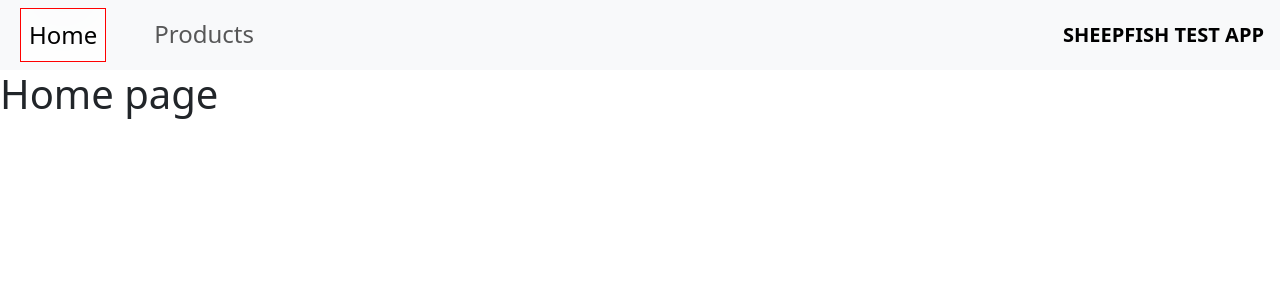
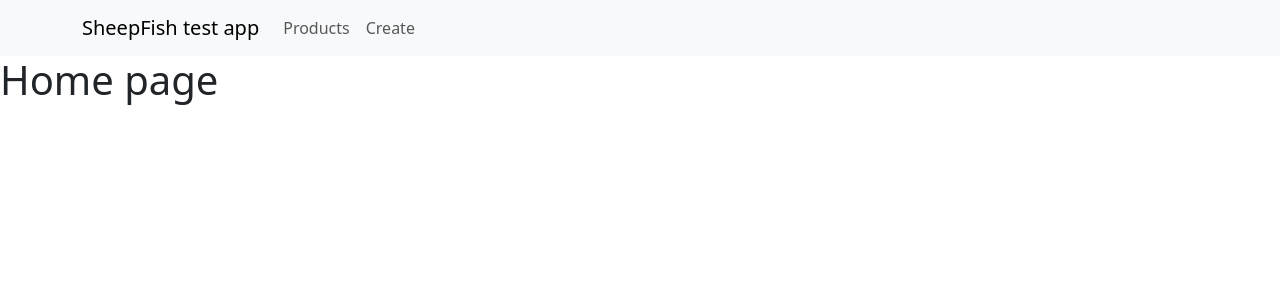
Before and after one commit to soltivka/Sheepfish-test, a React (Create React App) app: page / in a window 1280 px wide. Shown: the top 300 px of the page. Built offline with nearby package versions, Linux system fonts and the light colour scheme.

Commit message:
refactor header component

```diff
--- a/src/layout/Header/Header.module.css
+++ /dev/null
@@ -1,25 +0,0 @@
-.navbar {
-    background-color: #007BFF;
-    color: #fff;
-    display: flex;
-    padding: 20px;
-    font-size: 24px;
-    justify-content: space-between;
-}
-
-.navbarBrand {
-    font-weight: bold;
-    color: #fff;
-    text-transform: uppercase;
-}
-
-.navLink:global(.active) {
-    box-shadow: inset 0px -39px 78px -9px rgba(255,255,255,1);
-    border: solid 1px red;
-    color: orange;
-}
-
-.navLink {
-    color: #fff;
-    margin: 0 20px 0 20px;
-}
--- a/src/layout/Header/Header.tsx
+++ b/src/layout/Header/Header.tsx
@@ -1,43 +1,45 @@
 import React from "react";
-import { Link, useLocation } from "react-router-dom";
+import {Link, useLocation} from "react-router-dom";
 import Navbar from "react-bootstrap/Navbar";
 import Nav from "react-bootstrap/Nav";
-import styles from "./Header.module.css";
+import {Container} from "react-bootstrap";
+import Routing from "../../routing";
+
+const routes = [
+  {
+    text: 'Products',
+    route: Routing.Products
+  },
+  {
+    text: 'Create',
+    route: Routing.CreateProduct
+  }
+]
 
 const Header: React.FC = () => {
   const location = useLocation();
 
-  return (
-    <Navbar bg="light" className={styles.navbar} expand="lg">
-      <>
-        <Navbar.Collapse id="basic-navbar-nav">
-          <Nav className={styles.nav}>
-            <Nav.Link
-              as={Link}
-              to="/"
-              active={location.pathname === "/"}
-              className={styles.navLink}
-            >
-              Home
-            </Nav.Link>
-
-            <Nav.Link
-              as={Link}
-              to="/products"
-              active={location.pathname === "/products"}
-              className={styles.navLink}
-            >
-              Products
-            </Nav.Link>
+  return <>
+    <Navbar expand="lg" className="bg-body-tertiary">
+      <Container>
+        <Navbar.Brand href={Routing.Products}>SheepFish test app</Navbar.Brand>
+        <Navbar.Toggle aria-controls="basic-navbar-nav"/>
+        <Navbar.Collapse>
+          <Nav className="me-auto">
+            {routes.map(item => (
+              <Nav.Link
+                as={Link}
+                to={item.route}
+                active={location.pathname === item.route}
+              >
+                {item.text}
+              </Nav.Link>
+            ))}
           </Nav>
         </Navbar.Collapse>
-      </>
-
-      <Navbar.Brand as={Link} to="/" className={styles.navbarBrand}>
-        SheepFish test app
-      </Navbar.Brand>
+      </Container>
     </Navbar>
-  );
+  </>
 };
 
 export default Header;
```
